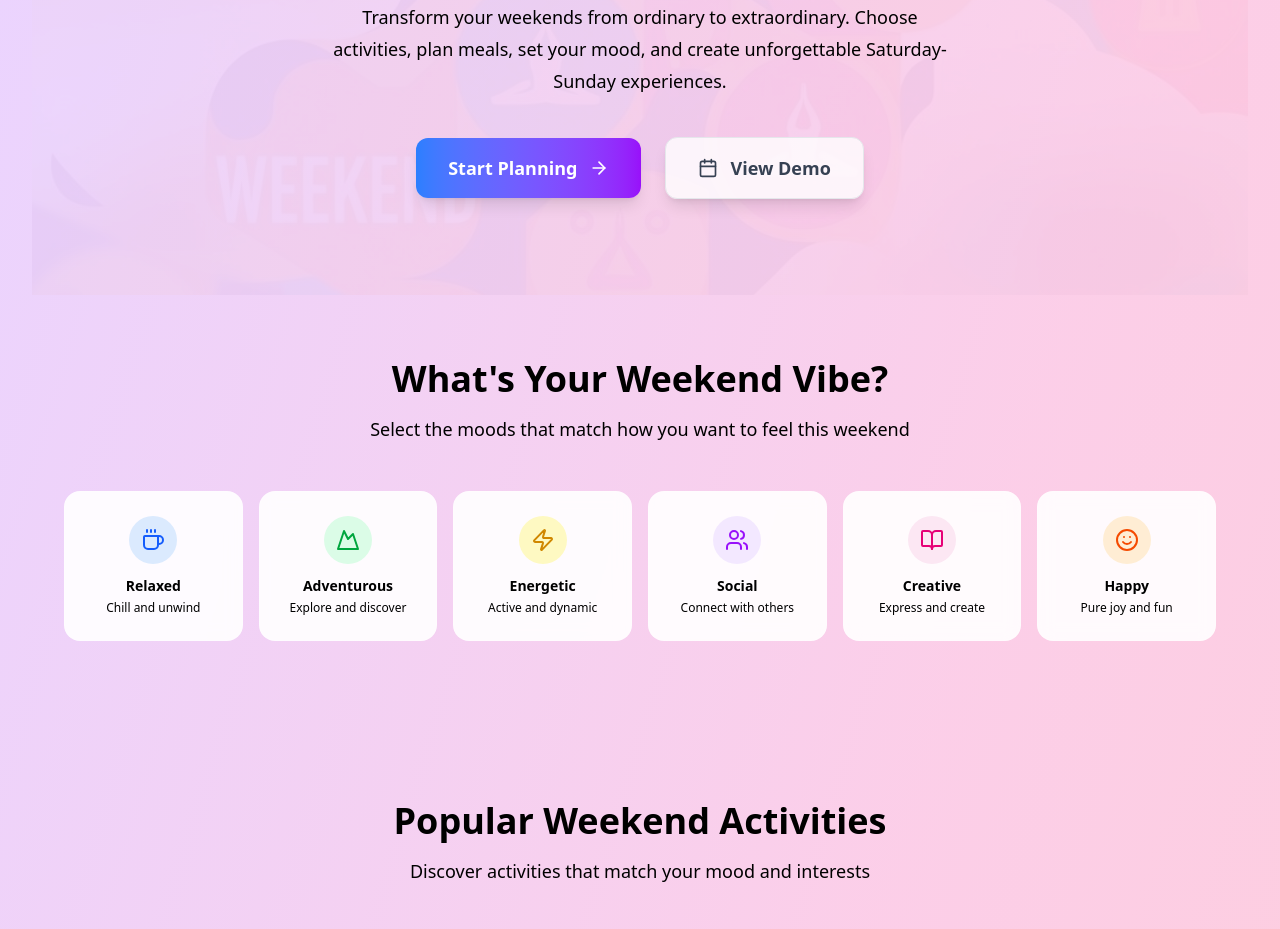
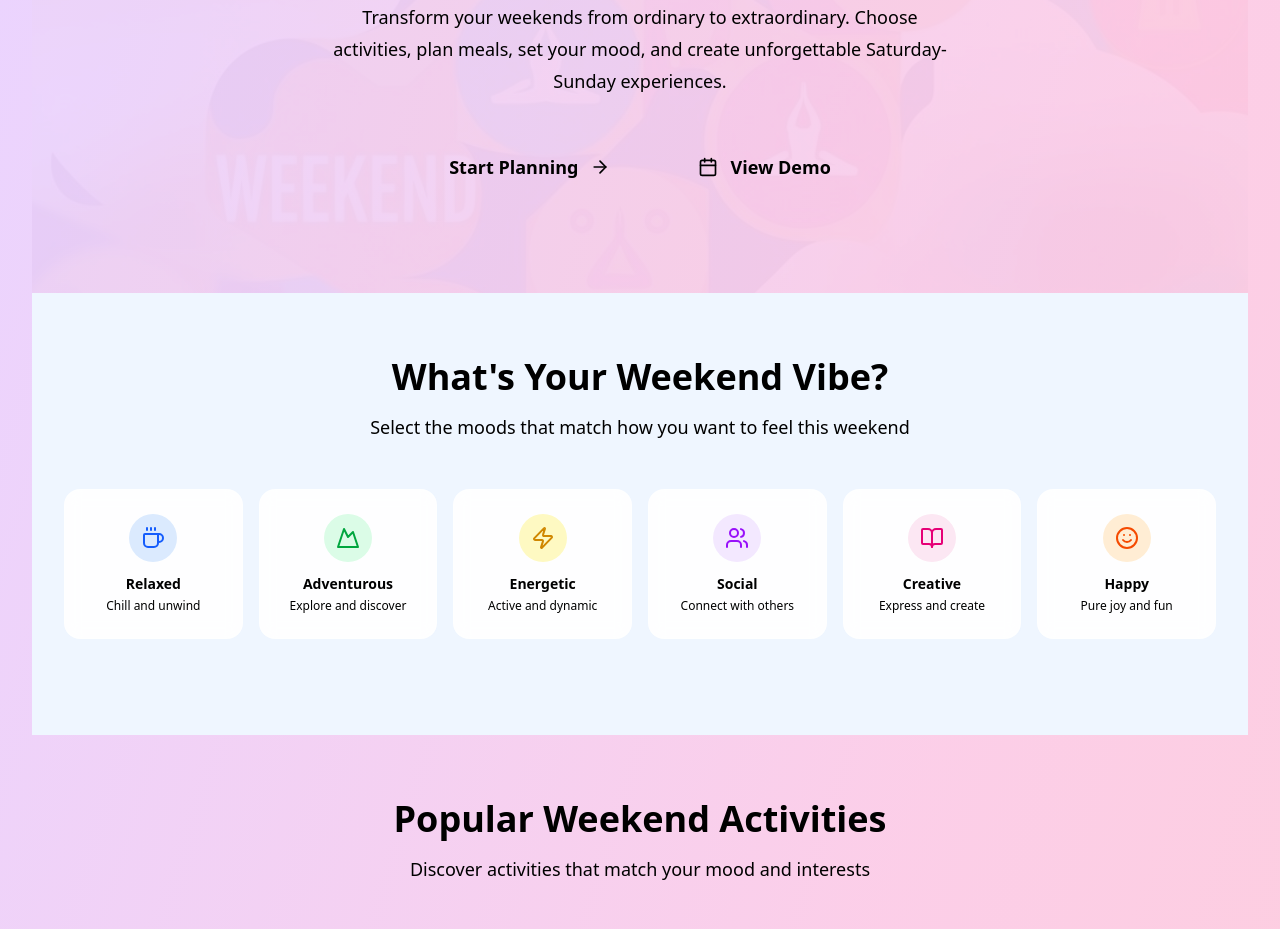
Before and after one commit to inevitable-ank/Weekndry, a React (Vite) app: page / in a window 1280 px wide. Shown: the part 400-1329 px from the top of the page. Built offline with nearby package versions, Linux system fonts and the light colour scheme.

Commit message:
fixed the add schedule modal

```diff
--- a/src/components/activity/ActivityBrowser.tsx
+++ b/src/components/activity/ActivityBrowser.tsx
@@ -13,7 +13,6 @@ interface ActivityBrowserProps {
   onAdd?: (activity: Activity) => void;    // when provided, shows details modal with Add
 }
 
-const CATEGORIES: ActivityCategory[] = ['food','entertainment','outdoor','relaxation','learning','social','fitness','travel'];
 
 export const ActivityBrowser: React.FC<ActivityBrowserProps> = ({ activities, onSelect, onAdd }) => {
   const [query, setQuery] = useState('');
@@ -89,7 +88,7 @@ export const ActivityBrowser: React.FC<ActivityBrowserProps> = ({ activities, on
           </ModalContent>
           <ModalFooter>
             <Button variant="ghost" onClick={() => setActive(null)}>Close</Button>
-            {active && <Button onClick={() => { onAdd(active); setActive(null); }} icon="➕">Add</Button>}
+            {active && <Button onClick={() => { onAdd(active); setActive(null); }} icon="➕">Add to Schedule</Button>}
           </ModalFooter>
         </Modal>
       )}
--- a/src/components/activity/ActivityDetails.tsx
+++ b/src/components/activity/ActivityDetails.tsx
@@ -5,11 +5,9 @@ import { geocode } from '../../services/mapsService';
 
 interface ActivityDetailsProps {
   activity: Activity;
-  onAdd?: () => void;
-  onClose?: () => void;
 }
 
-export const ActivityDetails: React.FC<ActivityDetailsProps> = ({ activity, onAdd, onClose }) => {
+export const ActivityDetails: React.FC<ActivityDetailsProps> = ({ activity }) => {
   const onMapIt = async () => {
     const query = activity.location ?? activity.name;
     if (!query) return;
@@ -48,8 +46,6 @@ export const ActivityDetails: React.FC<ActivityDetailsProps> = ({ activity, onAd
       </div>
       <div className="flex gap-2 justify-end">
         <Button variant="secondary" onClick={onMapIt} icon="🗺️">Map it</Button>
-        {onClose && <Button variant="ghost" onClick={onClose}>Close</Button>}
-        {onAdd && <Button onClick={onAdd} icon="➕">Add</Button>}
       </div>
     </div>
   );
--- a/src/components/home/mood-selector.tsx
+++ b/src/components/home/mood-selector.tsx
@@ -39,13 +39,28 @@ const moods = [
 
 export function MoodSelector() {
   const [selectedMoods, setSelectedMoods] = useState<string[]>([])
+  const [currentMood, setCurrentMood] = useState<string>('relaxed')
 
   const toggleMood = (moodId: string) => {
     setSelectedMoods((prev) => (prev.includes(moodId) ? prev.filter((id) => id !== moodId) : [...prev, moodId]))
+    setCurrentMood(moodId) // Set the current mood for color changes
+  }
+
+  // Simple color mapping
+  const getMoodColors = (mood: string) => {
+    const colors = {
+      relaxed: 'bg-blue-50',
+      adventurous: 'bg-green-50',
+      energetic: 'bg-yellow-50',
+      social: 'bg-purple-50',
+      creative: 'bg-pink-50',
+      happy: 'bg-orange-50'
+    }
+    return colors[mood as keyof typeof colors] || colors.relaxed
   }
 
   return (
-    <section className="py-16 px-4 sm:px-6 lg:px-8">
+    <section className={`py-16 px-4 sm:px-6 lg:px-8 transition-colors duration-300 ${getMoodColors(currentMood)}`}>
       <div className="mx-auto max-w-7xl">
         <div className="text-center mb-12">
           <h2 className="text-3xl font-bold text-foreground sm:text-4xl text-balance">What's Your Weekend Vibe?</h2>
--- a/src/components/ui/Button.tsx
+++ b/src/components/ui/Button.tsx
@@ -40,11 +40,14 @@ export const Button = forwardRef<HTMLButtonElement, ButtonProps>(({
 
   const hoverClasses = "";
 
+  // Check if custom className contains color classes (bg-, text-, border-)
+  const hasCustomColors = className.includes('bg-') || className.includes('text-') || className.includes('border-')
+
   return (
     <motion.button
       ref={ref}
       type={type}
-      className={`${baseClasses} ${variantClasses[variant]} ${sizeClasses[size]} ${hoverClasses} ${className}`}
+      className={`${baseClasses} ${hasCustomColors ? '' : variantClasses[variant]} ${sizeClasses[size]} ${hoverClasses} ${className}`}
       disabled={disabled || loading}
       aria-busy={loading}
       whileHover={!disabled && !loading ? { scale: 1.05 } : {}}
--- a/src/components/ui/Modal.tsx
+++ b/src/components/ui/Modal.tsx
@@ -91,7 +91,7 @@ export const Modal: React.FC<ModalProps> = ({
   return (
     <AnimatePresence>
       {isOpen && (
-        <div className="fixed inset-0 z-50 flex items-center justify-center p-4" aria-hidden={!isOpen}>
+        <div className="fixed inset-0 z-50 flex items-center justify-center p-2 sm:p-4" aria-hidden={!isOpen}>
           {/* Backdrop */}
           <motion.div
             className="absolute inset-0 bg-black/50 backdrop-blur-sm"
@@ -105,7 +105,7 @@ export const Modal: React.FC<ModalProps> = ({
           {/* Modal */}
           <motion.div
             ref={dialogRef}
-            className={`relative w-full ${sizeClasses[size]} bg-white rounded-2xl shadow-2xl ${className}`}
+            className={`relative w-full max-h-[90vh] ${sizeClasses[size]} bg-white rounded-2xl shadow-2xl flex flex-col ${className}`}
             initial={{ opacity: 0, scale: 0.95, y: 20 }}
             animate={{ opacity: 1, scale: 1, y: 0 }}
             exit={{ opacity: 0, scale: 0.95, y: 20 }}
@@ -117,7 +117,7 @@ export const Modal: React.FC<ModalProps> = ({
           >
             {/* Header */}
             {(title || showCloseButton) && (
-              <div className="flex items-center justify-between p-6 border-b border-gray-100">
+              <div className="flex items-center justify-between p-4 sm:p-6 border-b border-gray-100 flex-shrink-0">
                 {title && (
                   <h2 id={headingId} className="text-xl font-bold text-gray-800">
                     {title}
@@ -141,7 +141,7 @@ export const Modal: React.FC<ModalProps> = ({
             )}
 
             {/* Content */}
-            <div className="p-6">
+            <div className="p-4 sm:p-6 overflow-y-auto flex-1 min-h-0">
               {children}
             </div>
           </motion.div>
@@ -192,7 +192,7 @@ export const ModalFooter: React.FC<{ children: React.ReactNode; className?: stri
   children,
   className = ''
 }) => (
-  <div className={`mt-6 pt-4 border-t border-gray-100 flex justify-end space-x-3 ${className}`}>
+  <div className={`mt-6 pt-4 border-t border-gray-100 flex justify-end space-x-3 flex-shrink-0 ${className}`}>
     {children}
   </div>
 );
```
